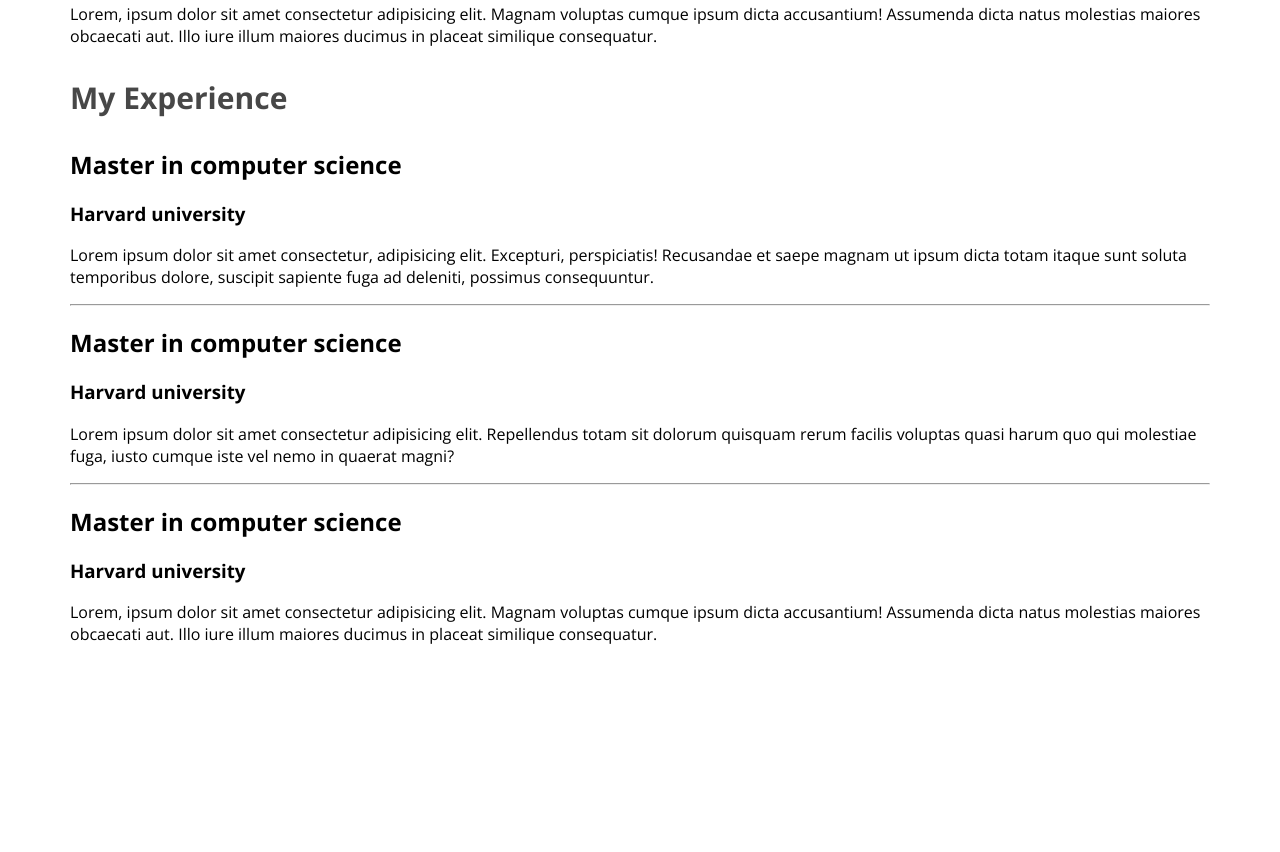
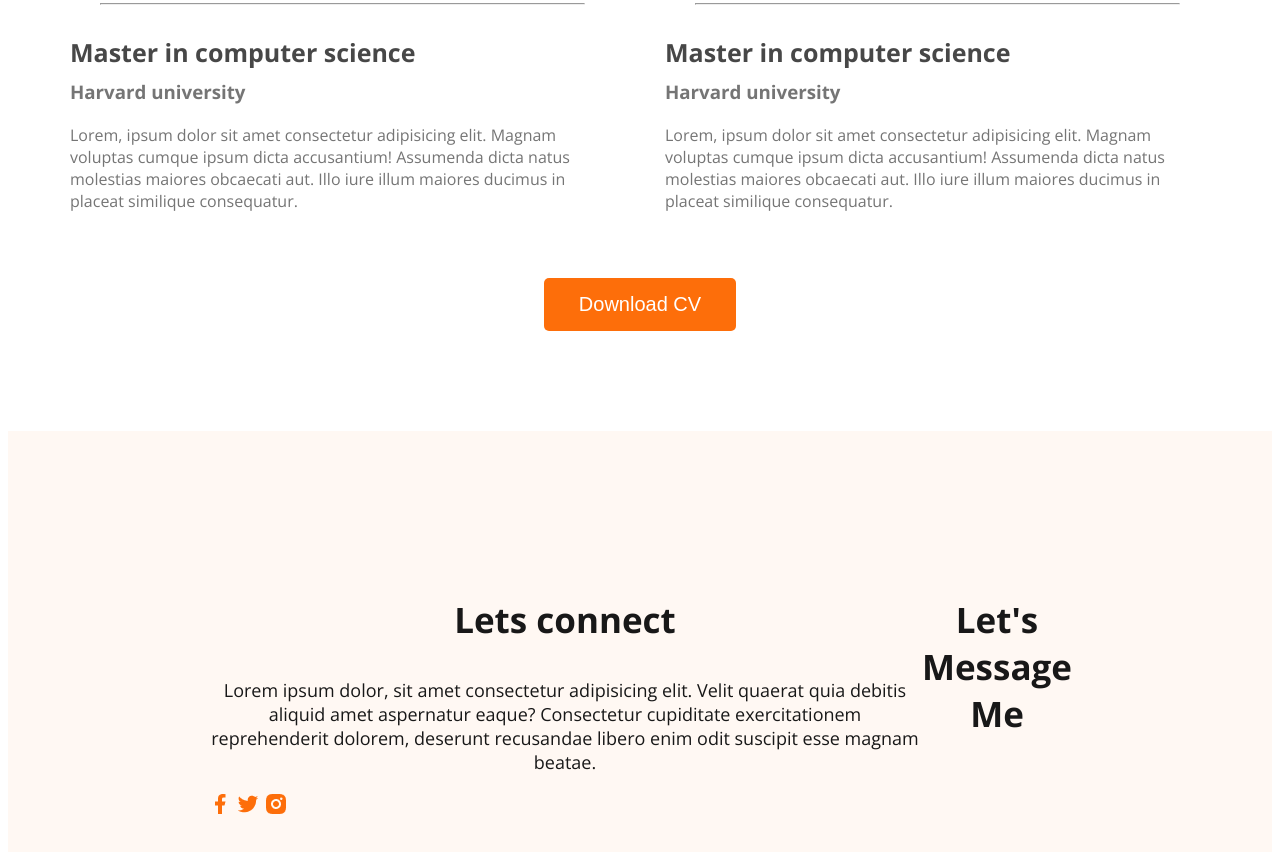
Before and after one commit to Tahimid/web-developer-portfolio, a plain HTML site: page index.html in a window 1280 px wide. Shown: the part 2833-3685 px from the top of the page. Before the commit the page ends 3494 px from the top, so only its background shows below. Drawn offline with nearby package versions, Linux system fonts and the light colour scheme.

Commit message:
push footer

```diff
--- a/index.html
+++ b/index.html
@@ -127,11 +127,27 @@
                         <p class="resume-item-description">Lorem, ipsum dolor sit amet consectetur adipisicing elit. Magnam voluptas cumque ipsum dicta accusantium! Assumenda dicta natus molestias maiores obcaecati aut. Illo iure illum maiores ducimus in placeat similique consequatur.</p>
                     </div>
                 </div>
+
+            </div>
+            <div class="download-cv">
+                <button class="btn-primary">Download CV</button>
             </div>
         </section>
 
     </main>
     <footer>
+        <div class="footer-column">
+            <h3 class="section-title">Lets connect</h3>
+            <p class="section-description">Lorem ipsum dolor, sit amet consectetur adipisicing elit. Velit quaerat quia debitis aliquid amet aspernatur eaque? Consectetur cupiditate exercitationem reprehenderit dolorem, deserunt recusandae libero enim odit suscipit esse magnam beatae.</p>
+            <div class="social-links">
+                <a href=""><img src="images/icons/facebook.png" alt=""></a>
+                <a href=""><img src="images/icons/twitter.png" alt=""></a>
+                <a href=""><img src="images/icons/insta.png" alt=""></a>
+            </div>
+        </div>
+        <div class="footer-column">
+            <h3 class="section-title">Let's Message Me</h3>
+        </div>
 
     </footer>
 </body>
--- a/styles/portfolio.css
+++ b/styles/portfolio.css
@@ -128,3 +128,34 @@ main section{
     font-size: 30px;
     font-weight: 700;
 }
+.resume-container{
+    display: flex;
+    gap: 50px;
+}
+.resume-item-title{
+    color: #474747;
+    font-size: 25px;
+    font-weight: 700;
+    margin-bottom: 10px;
+}
+.resume-item-institute,.resume-item-description{
+    color: #757575;
+}
+.resume-container hr{
+    margin: 30px;
+}
+.resume-item-institute{
+    margin-bottom: 20px;
+    margin-top: 0px;
+}
+.download-cv{
+    text-align: center;
+    margin-top: 50px;
+}
+/* footer styles */
+footer{
+    display: flex;
+    background: #FFF8F3;
+    padding: 130px 200px;
+    margin-top: 100px;
+}
```
